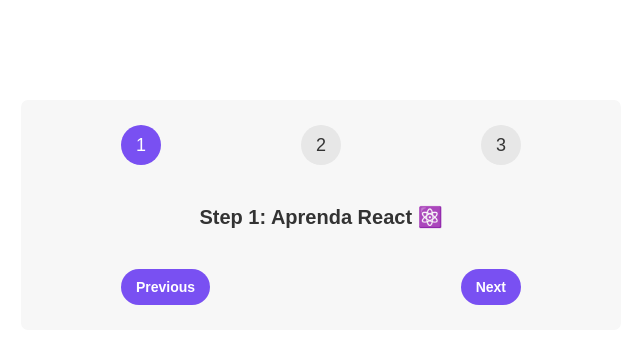
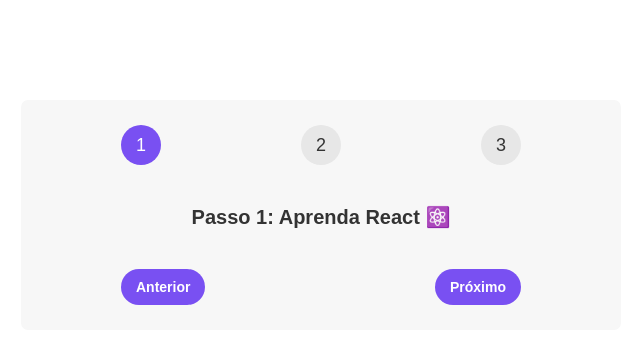
Before and after one commit to leoCardosoDev/front_end_reactjs_steps_state, a React (Create React App) app: page / in a window 1280 px wide. Shown: the top 344 px of the page, without its empty margins (319-959 px from the left). Built offline with nearby package versions, Linux system fonts and the light colour scheme; the HTML template or start-up script is replaced by a standard one.

Commit message:
feat: add react state

```diff
--- a/src/App.js
+++ b/src/App.js
@@ -1,3 +1,5 @@
+import { useState } from 'react';
+
 const messages = [
   'Aprenda React ⚛️',
   'Candidate-se a empregos 💼',
@@ -5,17 +7,15 @@
 ];
 
 export default function App() {
-  let step = 1;
+  let [step, setStep] = useState(1);
   const styleBg = { backgroundColor: '#7950f2', color: '#fff' };
 
   function handlePrevious() {
-    step--;
-    console.log(step);
+    if (step > 1) setStep(step - 1);
   }
 
   function handleNext() {
-    step++;
-    console.log(step);
+    if (step < messages.length) setStep(step + 1);
   }
 
   return (
@@ -26,14 +26,14 @@
         <div className={`${step >= 3 ? 'active' : ''}`}>3</div>
       </div>
       <p className="message">
-        Step {step}: {messages[step - 1]}
+        Passo {step}: {messages[step - 1]}
       </p>
       <div className="buttons">
         <button style={styleBg} onClick={handlePrevious}>
-          Previous
+          Anterior
         </button>
         <button style={styleBg} onClick={handleNext}>
-          Next
+          Próximo
         </button>
       </div>
     </div>
```
